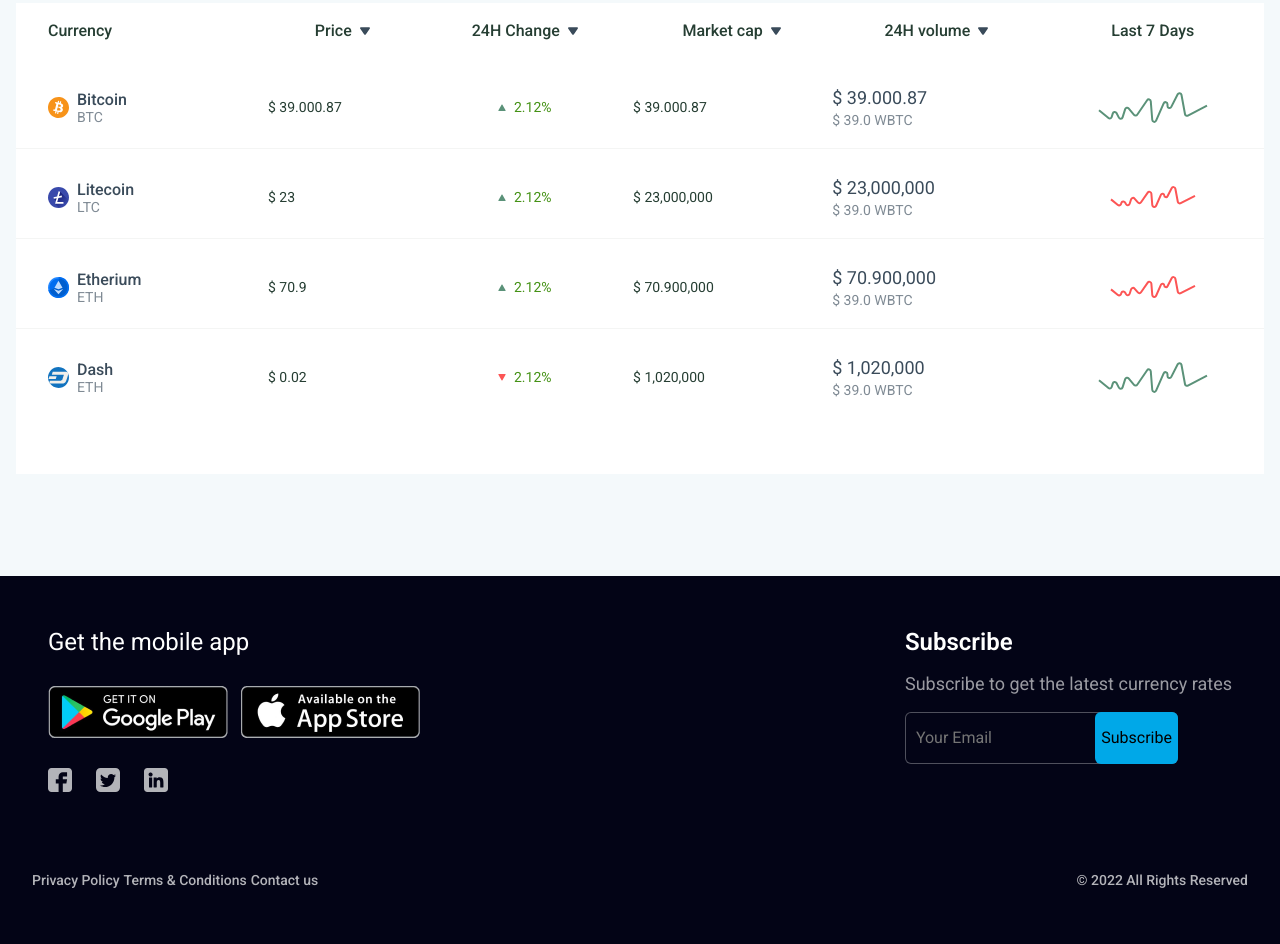
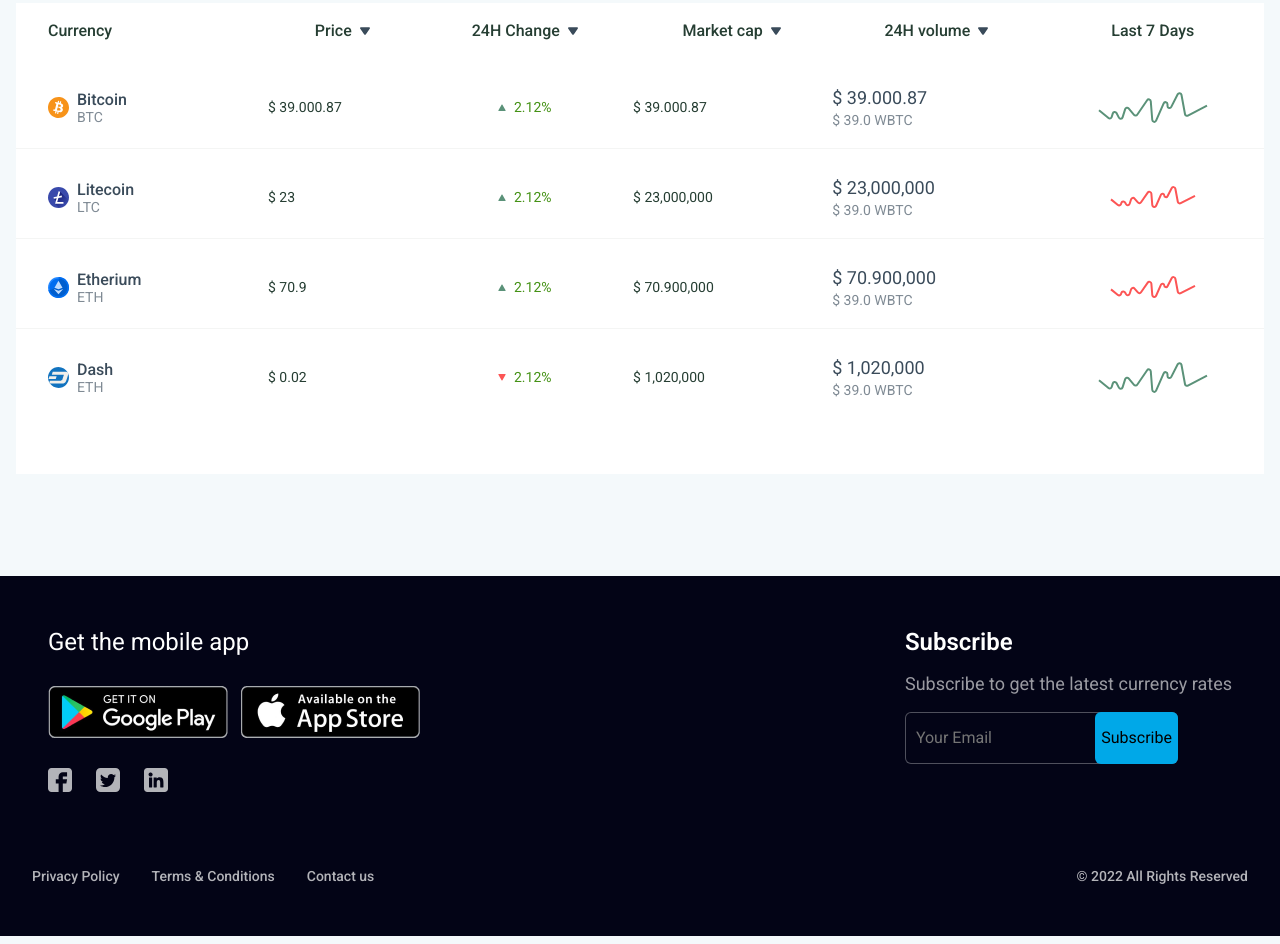
Before and after one commit to altersoft-digital/myvaluta, a plain HTML site: page index.html in a window 1280 px wide. Shown: the part 4098-5042 px from the top of the page. Drawn offline with nearby package versions, Linux system fonts and the light colour scheme.

Commit message:
added gap

```diff
--- a/assets/css/style.css
+++ b/assets/css/style.css
@@ -810,7 +810,8 @@ p {
 .footer-lower-a-div{
     display: flex;
     align-items: center;
-    gap: 32px;
+    justify-content: space-between;
+    gap: 32px !important;
 }
 .authorise{
     display: none;
--- a/index.html
+++ b/index.html
@@ -1435,7 +1435,7 @@
                 </div>
             </div>
             <div class="footer-lower">
-                <div class="footer-lower-a">
+                <div class="footer-lower-a-div">
                     <a href="#">Privacy Policy</a>
                     <a href="terms.html">Terms & Conditions</a>
                     <a href="contactpage.html">Contact us</a>
```
Also changed, not shown: contactpage.html (+1 -1 lines), terms.html (+1 -1 lines).
